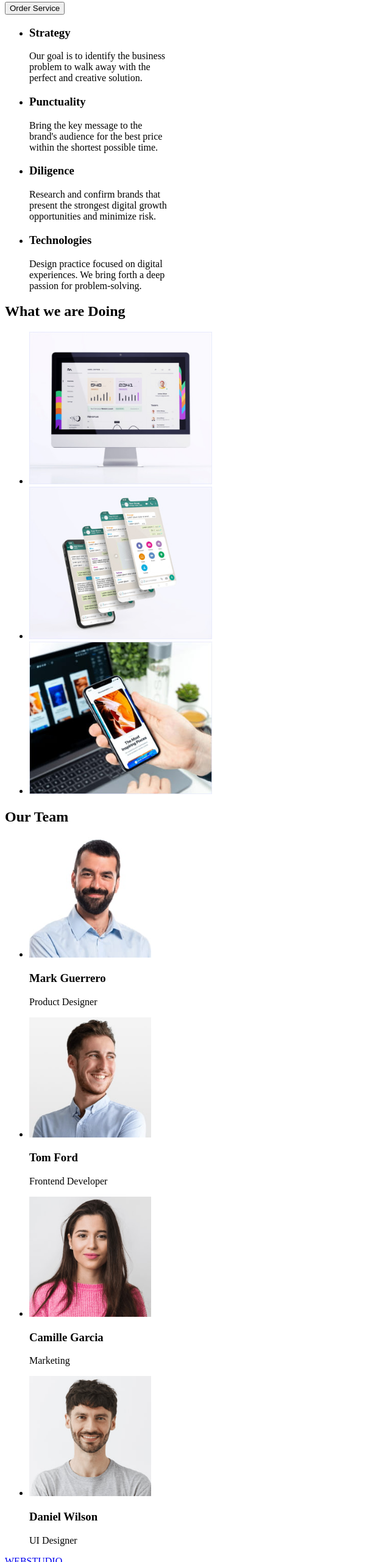
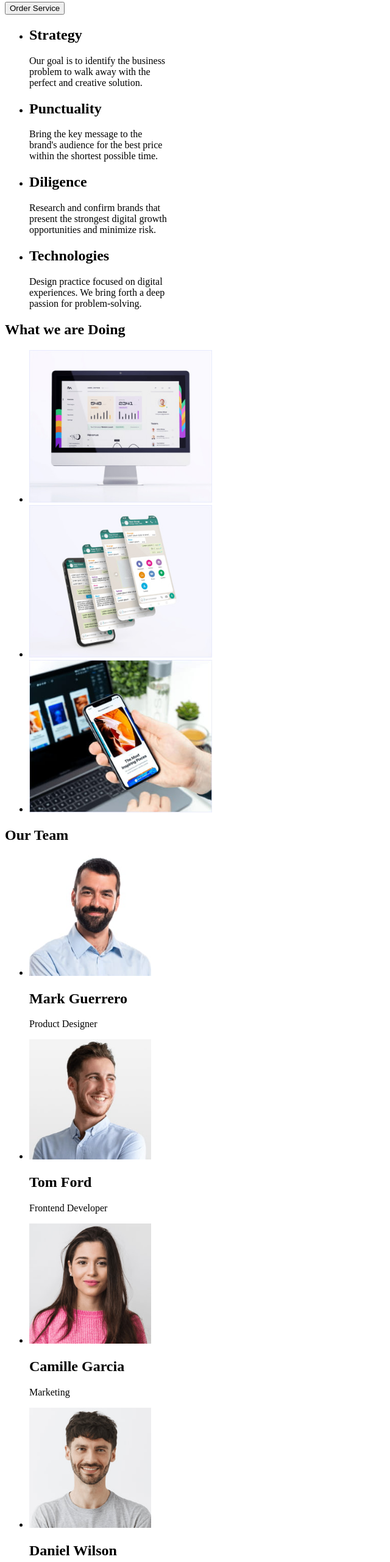
Before and after one commit to lesjohnpaul/goit-markup-hw-01, a plain HTML site: page index.html in a window 1280 px wide. Shown: the part 239-2800 px from the top of the page at 61% size, without its empty margins (0-640 px from the left). Drawn offline with Linux system fonts and the light colour scheme.

Commit message:
button typ="button"

```diff
--- a/index.html
+++ b/index.html
@@ -30,30 +30,30 @@
     <!-- Main Section -->
     <main>
         <section class="hero">
-            <h2>Effective Solutions<br>for Your Business</h2>
-            <button>Order Service</button>
+            <h1>Effective Solutions<br>for Your Business</h1>
+            <button type="button">Order Service</button>
         </section>
 
         <!-- Features -->
         <section class="section1">
             <ul>
                 <li class="strategy">
-                    <h3>Strategy</h3>
+                    <h2>Strategy</h2>
                     <p>Our goal is to identify the business<br>problem to walk away with the<br>perfect and creative
                         solution.</p>
                 </li>
                 <li class="punctuality">
-                    <h3>Punctuality</h3>
+                    <h2>Punctuality</h2>
                     <p>Bring the key message to the<br>brand's audience for the best price<br>within the shortest
                         possible time.</p>
                 </li>
                 <li class="diligence">
-                    <h3>Diligence</h3>
+                    <h2>Diligence</h2>
                     <p>Research and confirm brands that<br>present the strongest digital growth<br>opportunities and
                         minimize risk.</p>
                 </li>
                 <li class="technology">
-                    <h3>Technologies</h3>
+                    <h2>Technologies</h2>
                     <p>Design practice focused on digital<br>experiences. We bring forth a deep<br>passion for
                         problem-solving.</p>
                 </li>
@@ -77,22 +77,22 @@
         <h2>Our Team</h2>
         <ul class="image_tiles">
             <li><img src="/images/ot_img1_MGuererro.jpg" alt="A handsome man with a lot of beard" width="200">
-                <h3>Mark Guerrero</h3>
+                <h2>Mark Guerrero</h2>
                 <p>Product Designer</p>
             </li>
             <li><img src="images/ot_img2_TomFord.jpg"
                     alt="A man looks happy and inspired, he is looking at the left with a big smile" width="200">
-                <h3>Tom Ford</h3>
+                <h2>Tom Ford</h2>
                 <p>Frontend Developer</p>
             </li>
             <li><img src="images/ot_img4_Camillegarcia.jpg"
                     alt="A lady in fuchsia pink clothes, long hair, and beautiful" width="200">
-                <h3>Camille Garcia</h3>
+                <h2>Camille Garcia</h2>
                 <p>Marketing</p>
             </li>
             <li><img src="/images/ot_img3_Danielwilson.jpg"
                     alt="A man with a semi beard is smiling in front of the camera" width="200">
-                <h3>Daniel Wilson</h3>
+                <h2>Daniel Wilson</h2>
                 <p>UI Designer</p>
             </li>
         </ul>
```
